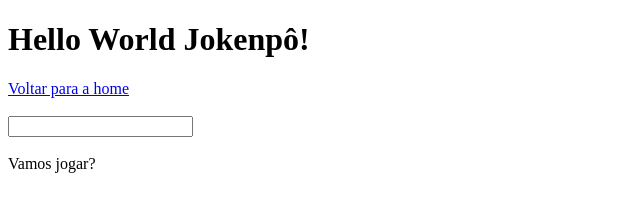
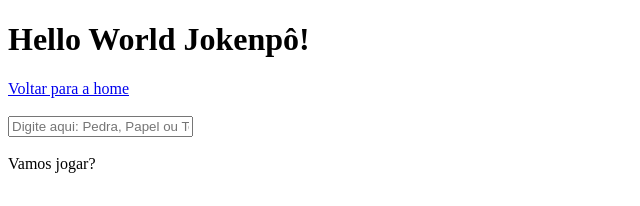
Before and after one commit to jefferson29rodrigues/projeto-vercel, a Next.js app: page /jokenpo in a window 1280 px wide. Shown: the top 206 px of the page, without its empty margins (0-640 px from the left). Built offline with nearby package versions, Linux system fonts and the light colour scheme.

Commit message:
placeholder vez jogador

```diff
--- a/pages/jokenpo.js
+++ b/pages/jokenpo.js
@@ -34,7 +34,7 @@ function Jokenpo() {
             <br/><br/>
 
             <div className="jokenpo">
-                <input type="text" name="vezUsuario" id="vezUsuario"/>
+                <input type="text" name="vezUsuario" id="vezUsuario" placeholder="Digite aqui: Pedra, Papel ou Tesoura e Boa Sorte!" />
 
                 <br/><br/>
 
```
